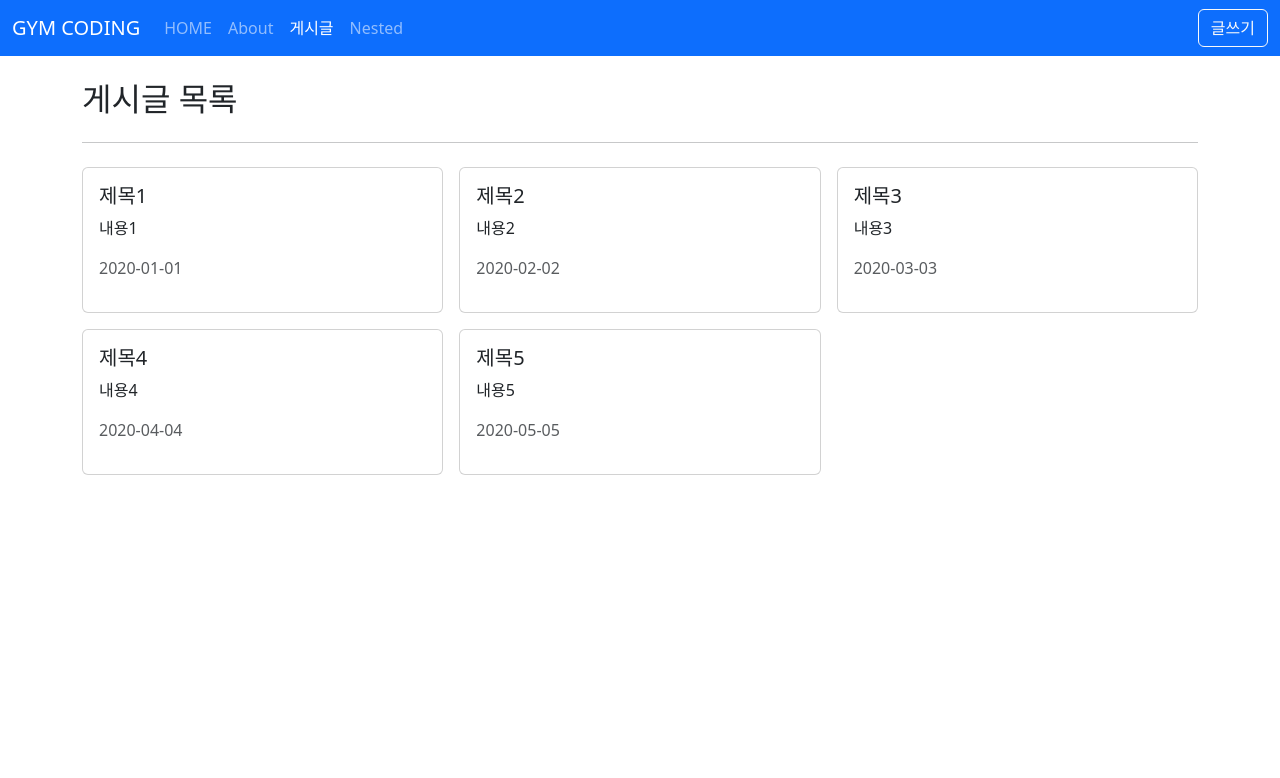
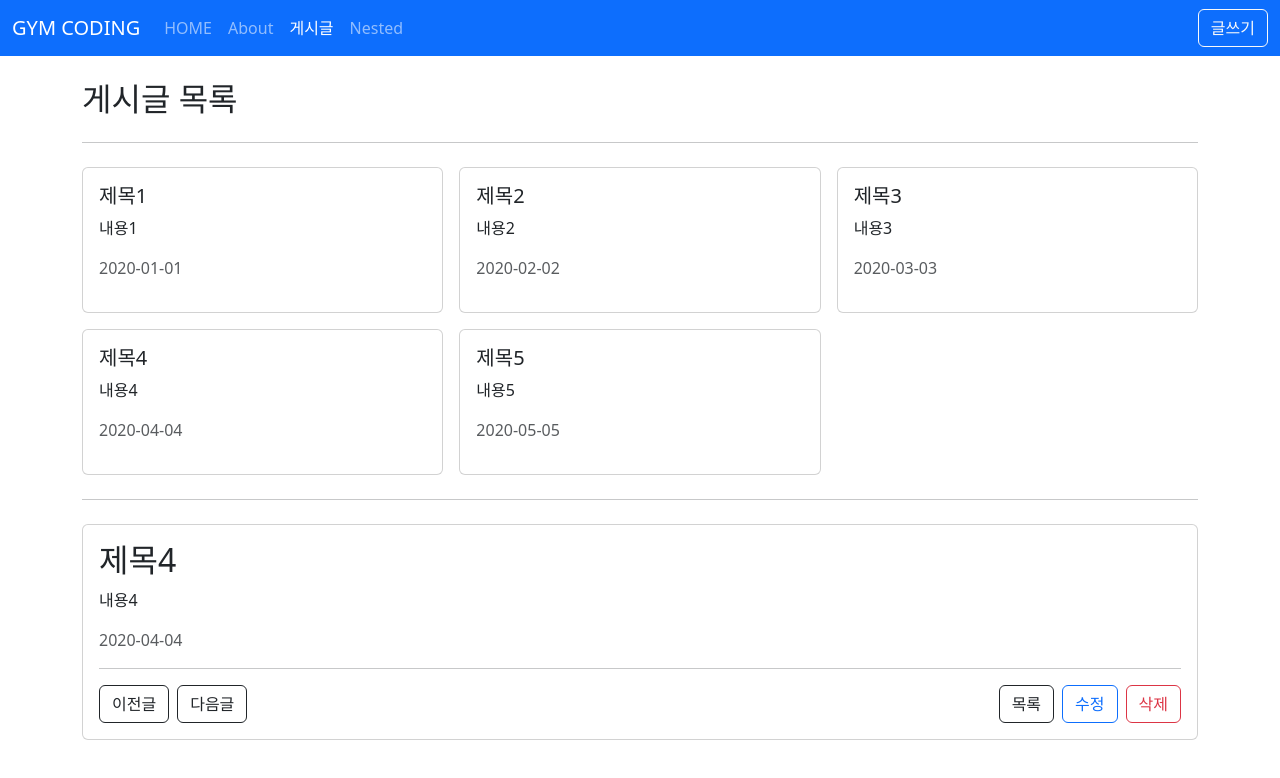
Before and after one commit to h2oi6v0i/vue3-posts, a Vue app: page /posts in a window 1280 px wide. Shown: the top 778 px of the page. Built offline with nearby package versions, Linux system fonts and the light colour scheme.

Commit message:
[8] : 페이지 컴포넌트에 Props 전달

```diff
--- a/src/api/posts.js
+++ b/src/api/posts.js
@@ -7,9 +7,15 @@
 ];
 
 /**
- * 게시글 목록 조회
- * 이 함수를 호출하면 posts 배열의 모든 게시물 목록을 얻을 수 있다.
+ * 게시글 목록 조회 - 이 함수를 호출하면 posts 배열의 모든 게시물 목록을 얻을 수 있다.
  */
 export function getPosts() {
   return posts;
 }
+
+/**
+ * 배열에 있는 데이터를 id로 조회 - item.id와 일치하는 id를 찾는다.
+ */
+export function getPostById(id) {
+  return posts.find(item => item.id === id);
+}
--- /dev/null
+++ b/src/components/AppCard.vue
@@ -0,0 +1,13 @@
+<template>
+  <div class="card">
+    <div v-if="$slots.header" class="card-header">
+      <slot name="header"></slot>
+    </div>
+    <div v-if="$slots.default" class="card-body">
+      <slot></slot>
+    </div>
+    <div v-if="$slots.footer" class="card-footer">
+      <slot name="footer"></slot>
+    </div>
+  </div>
+</template>
--- a/src/components/posts/PostItem.vue
+++ b/src/components/posts/PostItem.vue
@@ -1,14 +1,14 @@
 <template>
-  <div class="card">
-    <div class="card-body">
-      <h5 class="card-title">{{ title }}</h5>
-      <p class="card-text">{{ content }}</p>
-      <p class="text-muted">{{ createdAt }}</p>
-    </div>
-  </div>
+  <AppCard>
+    <h5 class="card-title">{{ title }}</h5>
+    <p class="card-text">{{ content }}</p>
+    <p class="text-muted">{{ createdAt }}</p>
+  </AppCard>
 </template>
 
 <script setup>
+import AppCard from '@/components/AppCard.vue';
+
 defineProps({
   title: {
     type: String,
--- a/src/router/index.js
+++ b/src/router/index.js
@@ -36,6 +36,9 @@
     path: '/posts/:id',
     name: 'PostDetail',
     component: PostDetailView,
+    // :id와 같은 파라미터가 해당 페이지 컴포넌트에 props로 전달된다.
+    // props: true,
+    props: route => ({ id: parseInt(route.params.id) }),
   },
   {
     path: '/posts/:id/edit',
--- a/src/views/NotFoundView.vue
+++ b/src/views/NotFoundView.vue
@@ -11,8 +11,6 @@
   </div>
 </template>
 
-<script>
-export default {};
-</script>
+<script setup></script>
 
 <style></style>
--- a/src/views/posts/PostDetailView.vue
+++ b/src/views/posts/PostDetailView.vue
@@ -1,8 +1,8 @@
 <template>
   <div>
-    <h2>제목</h2>
-    <p>내용</p>
-    <p class="text-muted">2020-01-01</p>
+    <h2>{{ form.title }}</h2>
+    <p>{{ form.content }}</p>
+    <p class="text-muted">{{ form.createdAt }}</p>
     <hr />
     <div class="row g-2">
       <div class="col-auto">
@@ -28,19 +28,43 @@
 </template>
 
 <script setup>
-import { useRouter, useRoute } from 'vue-router';
+import { useRouter } from 'vue-router';
+import { getPostById } from '@/api/posts';
+import { ref } from 'vue';
 
-const route = useRoute(); // URL의 id 가져오기 위해 route 사용
 const router = useRouter();
 
-const id = route.params.id;
+const props = defineProps({
+  id: Number,
+});
+
+/**
+ * ref
+ * 장) 객체 할당 가능 / 일관성 유지 가능
+ * 단) form.value.title, form.value.content
+ *
+ * reactive
+ * 장) form.title, form.content
+ * 단) 객체 할당 불가능
+ */
+const form = ref({});
+// let form = reactive({});
+
+const fetchPost = () => {
+  const data = getPostById(props.id);
+  form.value = { ...data }; // form.value = data 가 아니고
+  // 만약에 reactive를 쓴다면
+  // form.title = data.title;
+  // form.content = data.content;
+};
+fetchPost();
 
 const goListPage = () => {
   router.push({ name: 'PostList' });
 };
 
 const goEditPage = () => {
-  router.push({ name: 'PostEdit', params: { id } });
+  router.push({ name: 'PostEdit', params: { id: props.id } });
 };
 </script>
 
--- a/src/views/posts/PostListView.vue
+++ b/src/views/posts/PostListView.vue
@@ -12,17 +12,24 @@
         ></PostItem>
       </div>
     </div>
+    <!-- 게시판 상세 미리보기 -->
+    <hr class="my-4" />
+    <!-- default slot으로 들어감 -->
+    <AppCard>
+      <PostDetailView :id="4"></PostDetailView>
+    </AppCard>
   </div>
 </template>
 
 <script setup>
 import PostItem from '@/components/posts/PostItem.vue';
-import { getPosts } from '@/api/posts';
+import PostDetailView from '@/views/posts/PostDetailView.vue';
+import AppCard from '@/components/AppCard.vue';
 import { ref } from 'vue';
 import { useRouter } from 'vue-router';
+import { getPosts } from '@/api/posts';
 
 const router = useRouter();
-
 const posts = ref([]);
 
 /** 게시글 목록 조회 */
```
